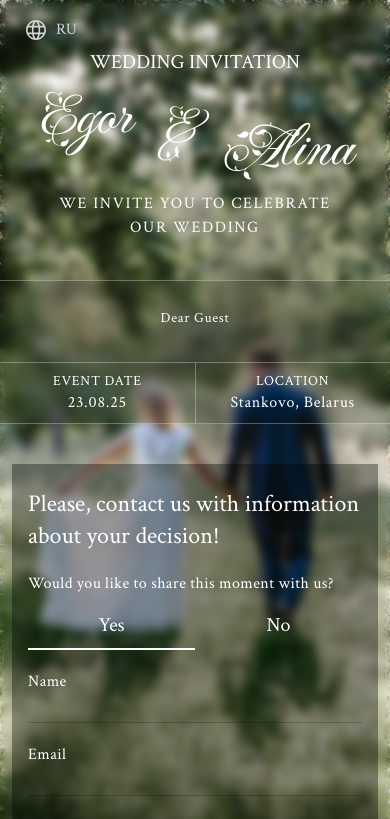
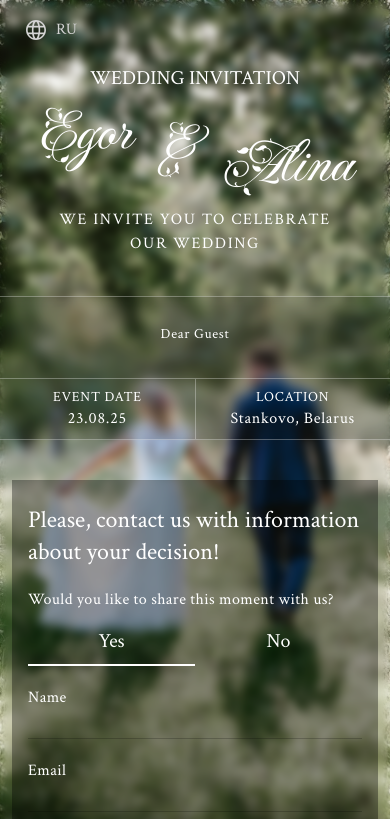
Before and after one commit to egorokunevich/wedding-invitation, a Next.js app: page /en in a window 390 px wide. Shown: the top 819 px of the page. Built offline with nearby package versions, Linux system fonts and the light colour scheme; no server answers.

Commit message:
fix: main padding

```diff
--- a/src/components/Landing/Landing.tsx
+++ b/src/components/Landing/Landing.tsx
@@ -100,7 +100,7 @@ const Landing = () => {
   };
 
   return (
-    <main className="font-Classic w-full flex flex-col gap-10 justify-center items-center py-12 md:py-20">
+    <main className="font-Classic w-full flex flex-col gap-10 justify-center items-center py-16 md:py-20">
       <header className="w-full text-center flex justify-center items-center flex-col gap-7 px-10">
         <p className="text-xl font-MeaCulpa text-white">{t('weddingInvitation')}</p>
         <h1 className="flex gap-4 text-6xl md:text-8xl font-Header text-white">
```
